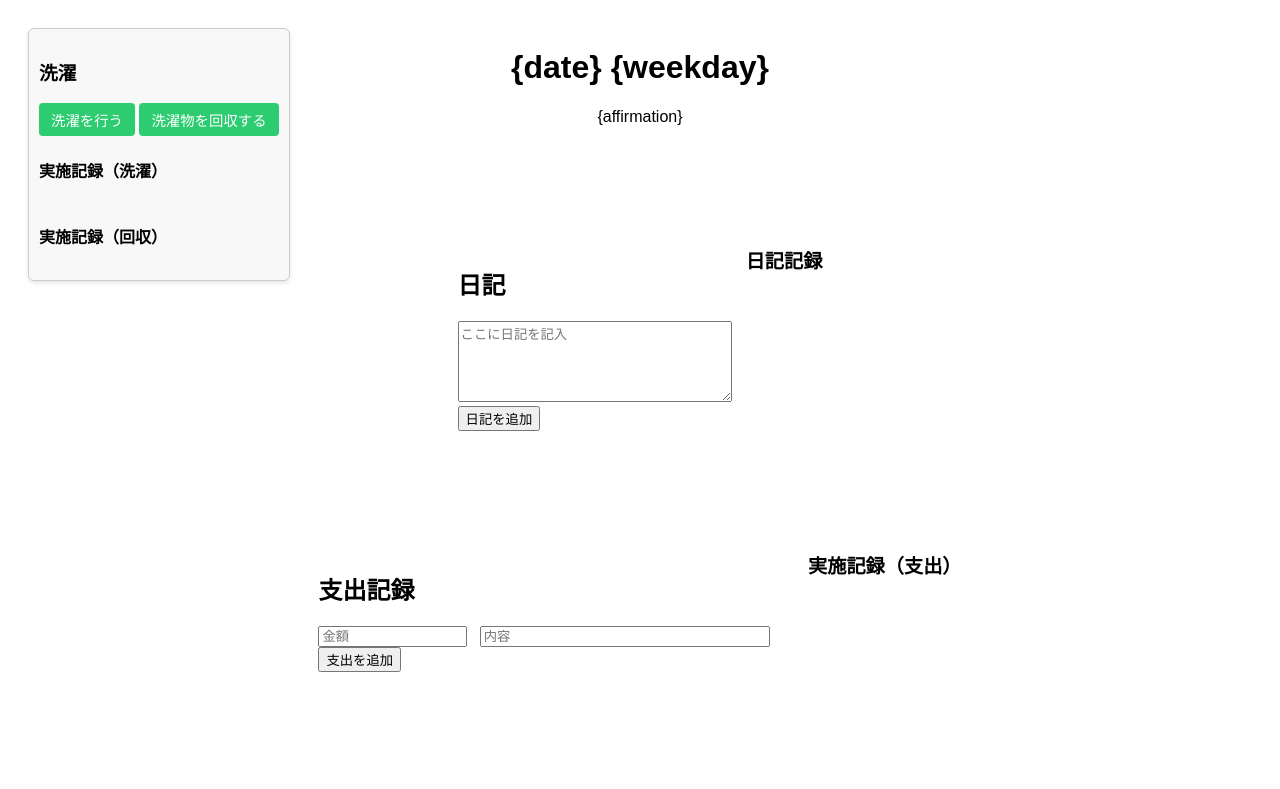
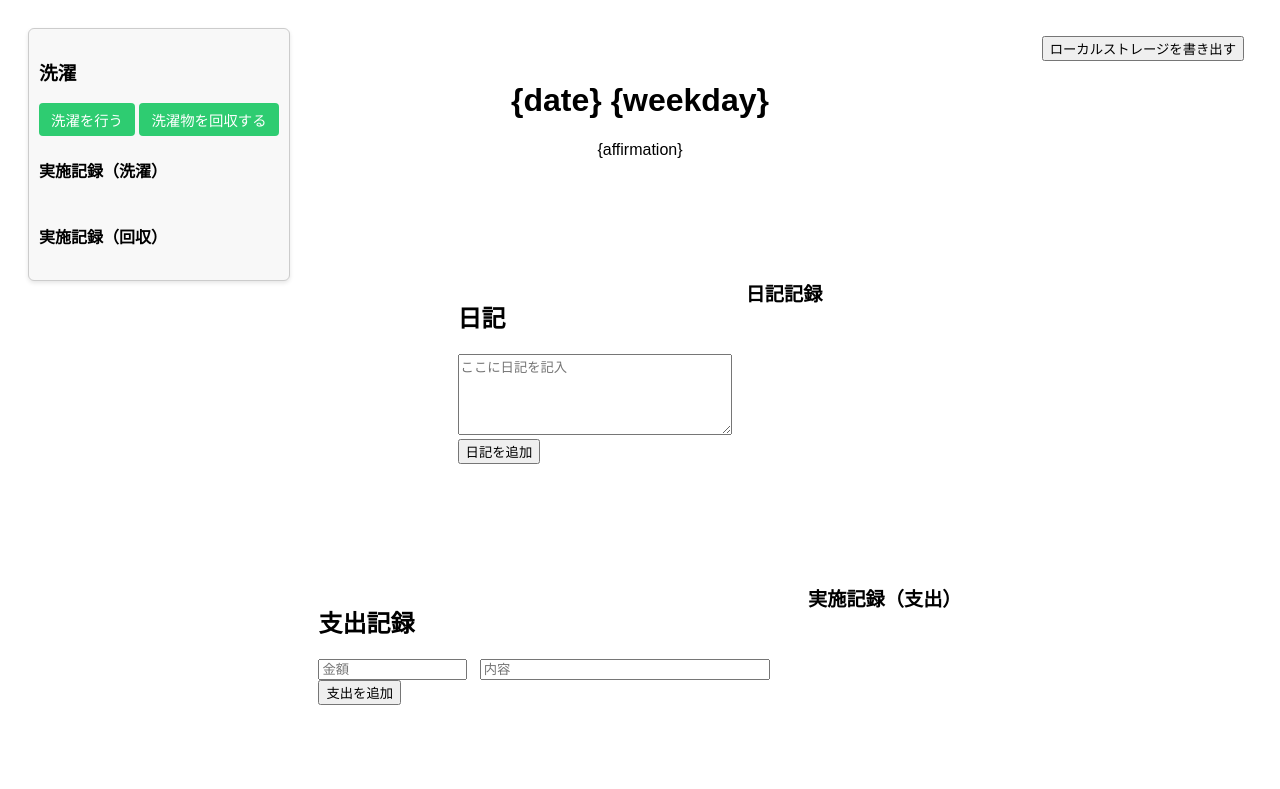
Before and after one commit to open-hearted/daily-page, a website: page daily_template.html in a window 1280 px wide. Shown: the top 789 px of the page. Drawn offline with Linux system fonts and the light colour scheme.

Commit message:
Update daily_template.html

```diff
--- a/daily_template.html
+++ b/daily_template.html
@@ -6,6 +6,10 @@
   <link rel="stylesheet" href="../style.css">
 </head>
 <body>
+  <!-- エクスポートボタン -->
+  <div style="text-align:right; margin: 8px;">
+    <button id="export-btn">ローカルストレージを書き出す</button>
+  </div>
   <!-- 洗濯セクション -->
   <div id="laundry-area">
     <h3>洗濯</h3>
```
